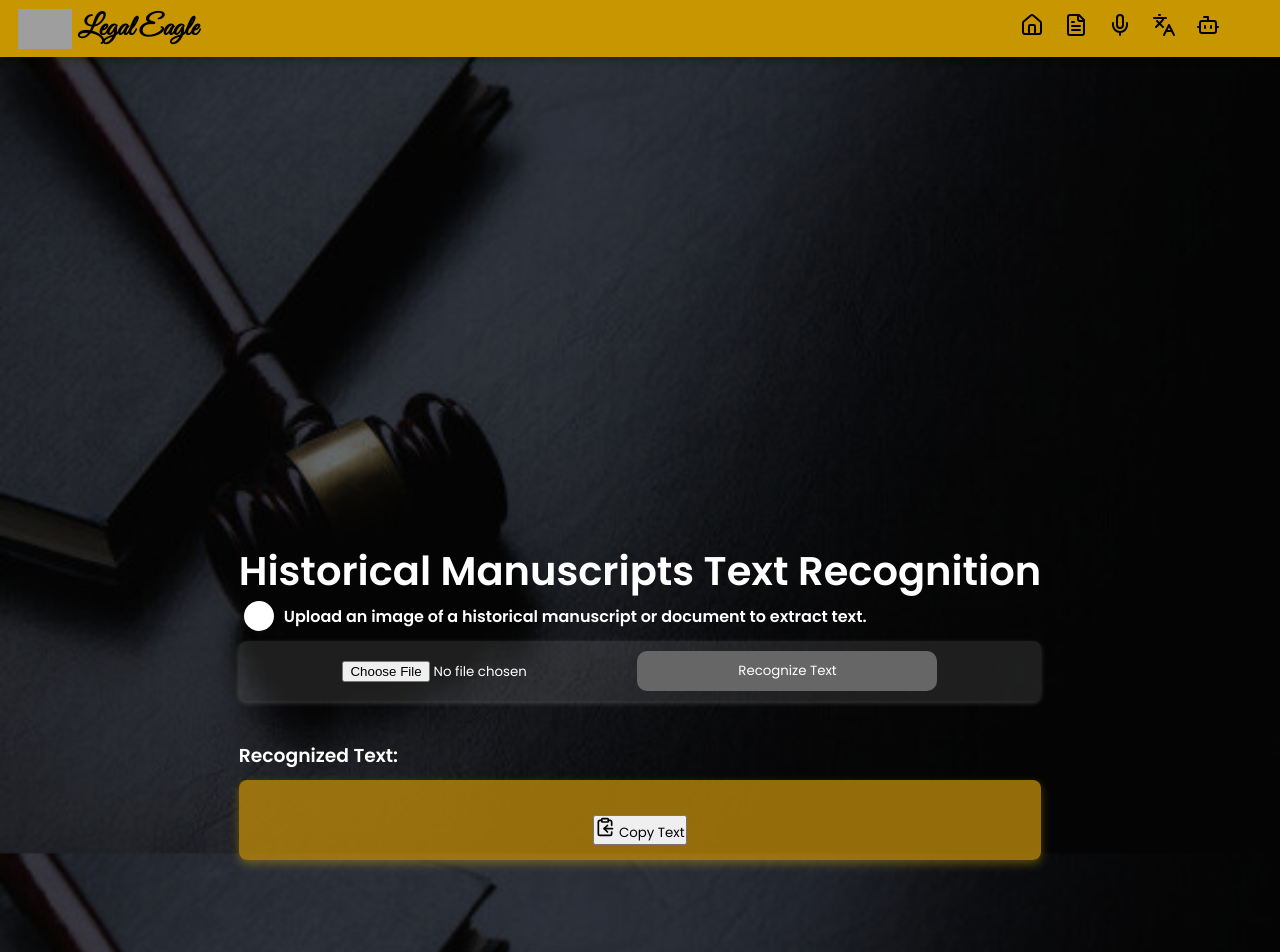
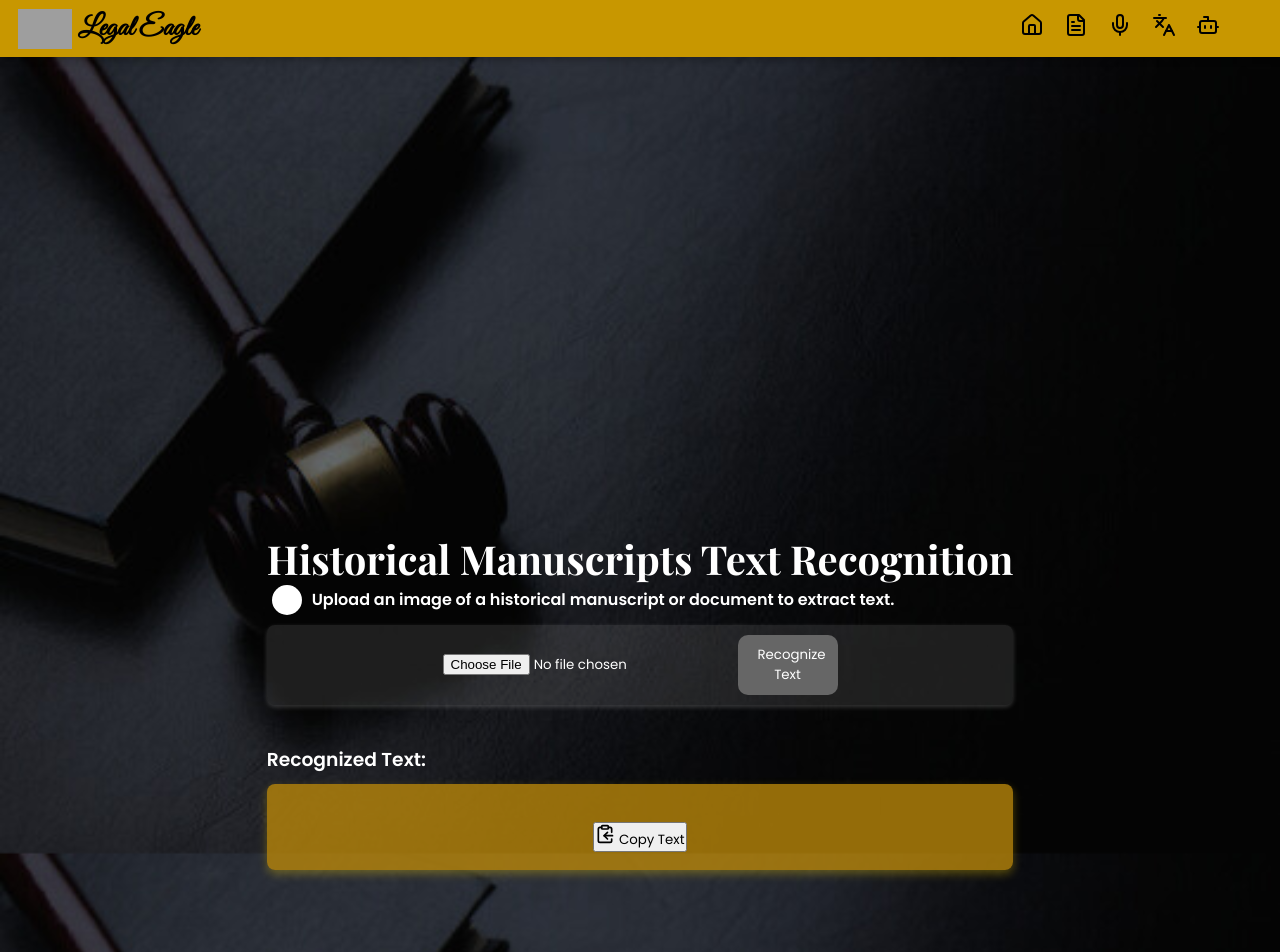
Before and after one commit to C-Sakthi-Maheswari/Legal-Eagle, a React (Create React App) app: page /historical-manuscripts in a window 1280 px wide. Shown: the top 952 px of the page. Built offline with nearby package versions, Linux system fonts and the light colour scheme; grey boxes are pictures that could not be loaded.

Commit message:
modified the font

```diff
--- a/src/HistoricalManuscripts.css
+++ b/src/HistoricalManuscripts.css
@@ -1,3 +1,7 @@
+@import url('https://fonts.googleapis.com/css2?family=Playfair+Display:wght@400;600;700&display=swap');
+@import url('https://fonts.googleapis.com/css2?family=Merriweather:wght@300;400;700&family=Playfair+Display:wght@700&display=swap');
+
+
 body {
 
   font-family: 'Arial', sans-serif;
@@ -86,7 +90,7 @@ body {
   border: none;
   border-radius: 4px;
   cursor: pointer;
-  width:100px;
+  width:320px;
   height:auto;
   margin-right: 0px;
   display: block;
@@ -100,7 +104,9 @@ body {
 
 .extracted-text-container {
   background-color: rgba(184, 134, 11, 0.8); /* Golden with 80% opacity */
-
+  font-family: "Merriweather", serif;
+  font-size: 20px;
+  line-height: 1.8;
   padding: 15px;
   border-radius: 8px;
   color: white;
--- a/src/HistoricalManuscripts.js
+++ b/src/HistoricalManuscripts.js
@@ -55,7 +55,7 @@ function HistoricalManuscripts() {
   return (
     <div className="container">
       <div className="tamil-docu-page">
-      <h2 className="histo-docu">Historical Manuscripts Text Recognition</h2>
+      <h2 className="histo-docu" style={{fontFamily:"Playfair Display"}}>Historical Manuscripts Text Recognition</h2>
       <div className="box-layout">
         <div className="title">
         <div className="circle"></div>
@@ -78,7 +78,7 @@ function HistoricalManuscripts() {
       <button
         onClick={handleRecognizeText}
         className='upload-btn'
-
+        style={{width:"100px"}}
         disabled={isProcessing}
       >
         {isProcessing ? "Recognizing Text..." : "Recognize Text"}
--- a/src/NavBar.js
+++ b/src/NavBar.js
@@ -8,7 +8,7 @@ const Navbar = () => {
     <nav className="navbar">
       <div className="navbar-left">
         <div className="logo">
-          <img src="/your-logo.png" alt="Logo" className="logo-img" />
+          <img src="./images/eagleLogo.png" alt="Logo" className="logo-img" />
         </div>
         <h1 className="logo-text">Legal Eagle</h1>
       </div>
--- a/src/TextRecognition.css
+++ b/src/TextRecognition.css
@@ -1,4 +1,8 @@
 /* LegalEagleUI.css */
+@import url('https://fonts.googleapis.com/css2?family=Playfair+Display:wght@400;600;700&display=swap');
+@import url('https://fonts.googleapis.com/css2?family=Merriweather:wght@300;400;700&family=Playfair+Display:wght@700&display=swap');
+
+
 body {
 
   font-family: 'Arial', sans-serif;
@@ -135,7 +139,9 @@ body {
 
 .result-box {
   background-color: rgba(184, 134, 11, 0.8); /* Golden with 80% opacity */
-
+  font-family: "Merriweather", serif;
+  font-size: 20px;
+  line-height: 1.8;
   padding: 15px;
   border-radius: 8px;
   color: white;
--- a/src/TextRecognition.js
+++ b/src/TextRecognition.js
@@ -102,11 +102,11 @@ const TextRecognition = () => {
   return (
     <div className="container">
     <div className="text-recognition-page">
-      <h2 className="text-reco">Text Recognition</h2>
+      <h2 className="text-reco" style={{fontFamily:"Playfair Display"}}>Text Recognition</h2>
       <div className="box-layout">
         <div className="title">
           <div className="circle">1</div>
-          <p>upload the file the needs to be simplified</p>
+          <p>Upload the file the needs to be simplified</p>
         </div>
         <div className="file-uploading">
 
@@ -146,7 +146,7 @@ const TextRecognition = () => {
       <div className="box-layout" style={{ display: 'flex', flexDirection: 'column', gap: '20px' }}>
       <div className="title" style={{marginTop:"20px"}}>
           <div className="circle">2</div>
-          <p>select a language to translate into</p>
+          <p>Select a language to translate into</p>
 
 
         </div>
--- a/src/VoiceTranslation.css
+++ b/src/VoiceTranslation.css
@@ -1,4 +1,6 @@
 /* LegalEagleUI.css */
+@import url('https://fonts.googleapis.com/css2?family=Merriweather:wght@300;400;700&family=Playfair+Display:wght@700&display=swap');
+
 body {
 
     font-family: 'Arial', sans-serif;
@@ -103,6 +105,9 @@ body {
     text-align: center;
     max-width: 500px; /* Limit width for a clean look */
     margin: 20px auto; /* Center the box */
+    font-family: "Merriweather", serif;
+    font-size: 16px;
+    line-height: 1.8;
   }
 
   .goldenbox h3 {
--- a/src/VoiceTranslation.js
+++ b/src/VoiceTranslation.js
@@ -117,7 +117,7 @@ function VoiceTranslation() {
   return (
     <div  className="container" style={{ textAlign: "center", padding: "20px" }}>
       <div className='Voice-trans'>
-      <h2 className="Voice-reco">Voice Recognition & Translation</h2>
+      <h2 className="Voice-reco" style={{fontFamily:"Playfair Display"}}>Voice Recognition & Translation</h2>
       <div className="title">
           <div className="circle"></div>
       <p>Choose a language and click the button to start speaking.</p>
--- a/src/WomenSafetyLaws.css
+++ b/src/WomenSafetyLaws.css
@@ -54,21 +54,23 @@ body {
 
   .bot-message {
     align-self: flex-start;
-    background-color: #444;
+
+    background-color: #0078ff;
     color: #fff;
     border-radius: 10px 10px 10px 0;
-    font-family: 'Helvetica', sans-serif;
-    font-size: 16px;
+    font-family: 'Poppins', sans-serif;
+    font-size: 20x;
     line-height: 1.6; /* Adjust line spacing */
     letter-spacing: 0.5px; /* Adjust letter spacing */
   }
 
   .user-message {
     align-self: flex-end;
-    background-color: #0078ff;
+    background-color: #444;
     color: #fff;
     border-radius: 10px 10px 0 10px;
-    font-family: 'Poppins', sans-serif;
+    font-family: 'Helvetica', sans-serif;
+    font-size:16px;
     font-weight: 400;
 
   }
--- a/src/WomenSafetyLaws.js
+++ b/src/WomenSafetyLaws.js
@@ -34,7 +34,7 @@ const WomenSafetyLaws = () => {
 
   return (
     <div className="chat-container">
-    <h1>AI Chat Assistant</h1>
+    <h1 style={{fontFamily:"Playfair Display"}}>AI Chat Assistant</h1>
 
     {/* Category Selector */}
     <div className="category-selector" style={{marginBottom:"20px",marginTop:"10px"}}>
```
